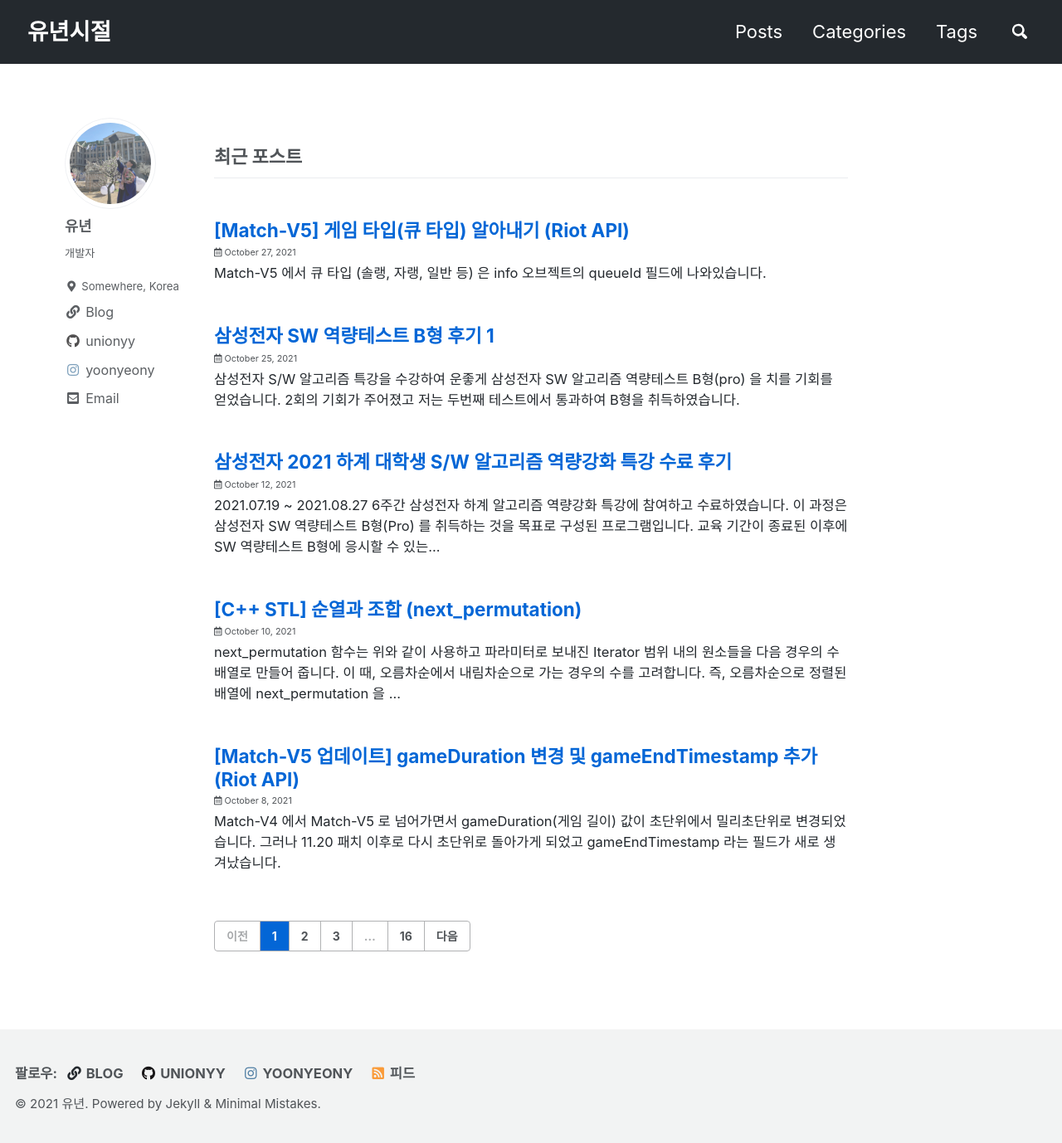
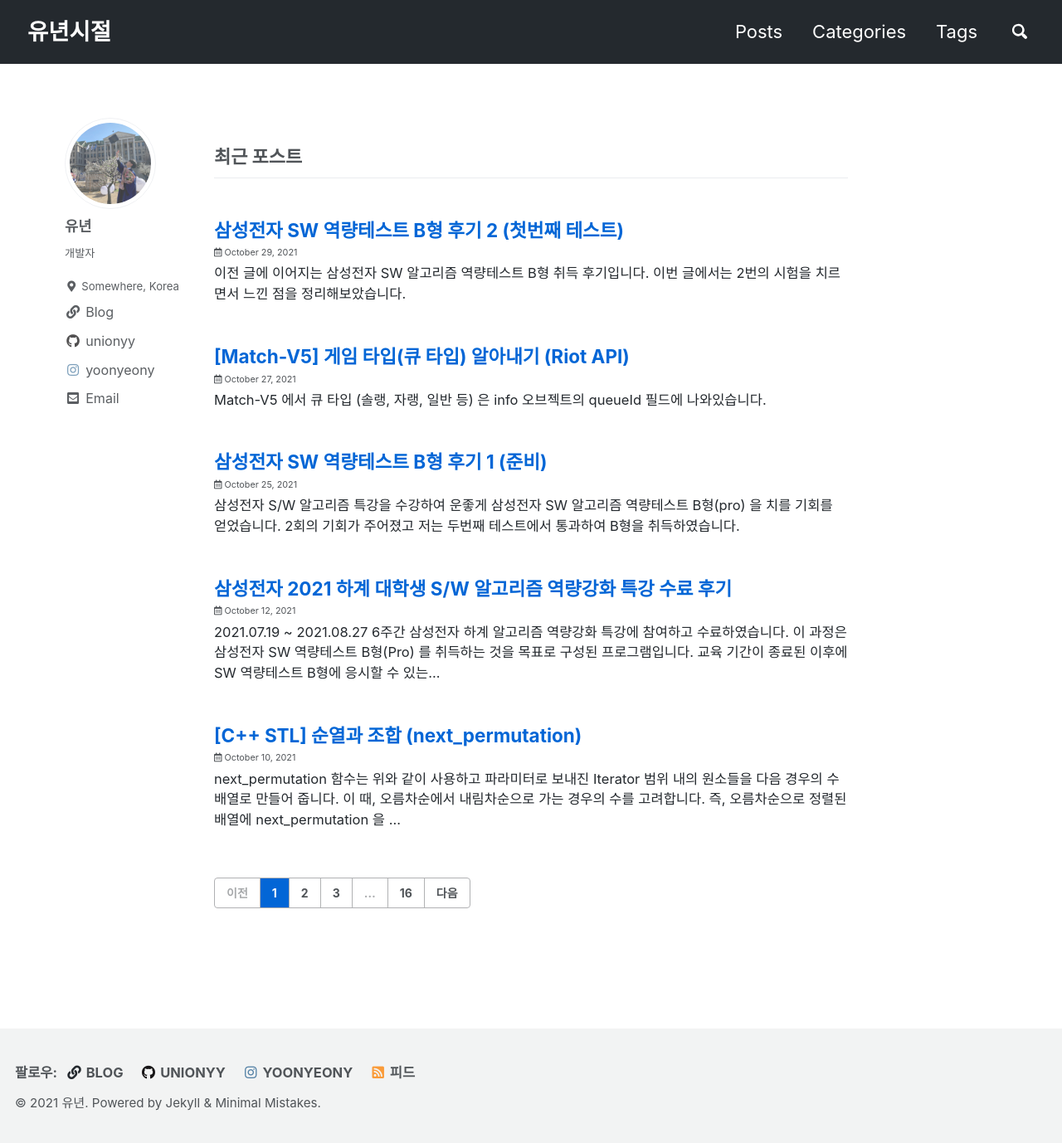
Before and after one commit to unionyy/blog, a Jekyll site: the page built from index.html, in a window 1280 px wide and 1378 px high. Shown: the whole window at 83% size. Built offline with Jekyll 4.4.1, drawn with Linux system fonts in a browser that asks for light colours; cached includes are drawn as plain includes; a script that is not in the unit is left out; the list of posts is cut into pages by our own code; comment, search, counter and statistics services are not loaded; some of the changed lines change nothing that is shown.

Commit message:
post: samsung b 2

```diff
--- a/_posts/2021-10-25-study-samsung-b.md
+++ b/_posts/2021-10-25-study-samsung-b.md
@@ -1,5 +1,5 @@
 ---
-title: "삼성전자 SW 역량테스트 B형 후기 1"
+title: "삼성전자 SW 역량테스트 B형 후기 1 (준비)"
 excerpt_separator: "<!--more-->"
 layout: single
 date: 2021-10-25T16:05:30+09:00
--- /dev/null
+++ b/_posts/2021-10-29-study-samsug2.md
@@ -0,0 +1,80 @@
+---
+title: "삼성전자 SW 역량테스트 B형 후기 2 (첫번째 테스트)"
+excerpt_separator: "<!--more-->"
+layout: single
+date: 2021-10-29T15:25:30+09:00
+categories:
+  - Study
+tags:
+  - Review
+  - Algorithm
+  - Samsung
+permalink: /study/samsungb2/
+---
+---
+
+이전 글에 이어지는 삼성전자 SW 알고리즘 역량테스트 B형 취득 후기입니다. 이번 글에서는 2번의 시험을 치르면서 느낀 점을 정리해보았습니다.
+<!--more-->
+
+삼성전자 SW 알고리즘 역량강화 특강에 참가하여 2번의 B형 테스트를 치를 수 있는 기회를 얻었습니다. 현재 코로나로 인해 상시 테스트가 계속 미뤄지고있는 것으로 알고 있는데, 정말 좋은 기회를 얻었습니다.
+
+## B형 테스트
+이번 테스트는 최초로 비대면으로 진행되었다고 합니다. VDI (가상 데스크탑) 을 이용하여 대면 시험과 거의 동일한 환경에서 테스트가 진행되었습니다.
+
+인터넷 접속은 불가능하고 VDI에 설치된 IDE (Visual Studio, Pycharm, Eclipse) 만을 이용할 수 있습니다. 대면시험과 동일한 환경에 화상 감독으로만 변경되었다고 생각하시면 됩니다.
+
+앞으로 테스트가 어떤 형태로 진행될 지는 모르겠지만 비대면 시험도 괜찮다고 느꼈습니다. 본인이 익숙한 장소에서 익숙한 장비(모니터, 키보드) 로 시험을 치를 수 있고, 직접 왔다갔다하는 번거로움이 없어서 좋았습니다!
+
+{% include ad-contents.html %}
+
+## 8월 21일 첫시험
+첫 시험은 사실 별로 긴장을 하지 않고 봤습니다. 실전문제 몇문제를 풀어본 상태였고 한번의 기회가 더 있었기에 가벼운 마음으로 임했습니다. 심지어 필기할 펜과 종이도 준비하지 않았습니다. (메모장 앱을 사용하였습니다.)
+
+다소 자만하여 시험에 임했고, 결과적으로는 제대로 당했습니다...
+
+시험 문제를 봤을 때 첫 느낌은 "너무 쉬운데...?' 였습니다. 그러나 제약사항을 보고 B형 시험이 테스트하고 싶어하는 것이 무엇인지 깨달았습니다. A형에서는 볼 수 없는 엄청난 사이즈의 제약사항 (1억, 10억...) 을 보았고 어떻게 풀어야할 지 생각해 보았습니다.
+
+문제 자체는 언젠가 한번쯤 접했을 법한 심플한 문제였습니다. 그러나 사이즈 제약이 커서 효율적으로 동작시키는 것이 관건인 문제였습니다.
+
+배열을 사용하는 것은 당연히 불가능하고, 저는 세개의 링크드 리스트를 만들어 서로 연관시키는 방식으로 알고리즘을 설계했습니다. 배드 케이스에서는 시간초과가 날 수 있으나 더 효율적인 방식은 존재하지 않는다고 판단하였습니다.
+
+설계한 대로 구현하던 도중, 링크드리스트를 3개 대신 2개만 이용하여 풀면 코드가 더 간결해질 것이라고 생각했습니다. 2개로 푸나 3개로 푸나 배드케이스는 같아서 시간복잡도에서 손해를 보지 않을 것이라고 생각했습니다. (이게 큰 실수였습니다.)
+
+그래서 구현 도중 설계를 바꾸었고 그대로 구현을 끝마쳤습니다. 테스트 결과 애매한 시간이 나왔고, 테스트 케이스를 하나씩 체크해보며 어디에서 시간이 많이 소모되는지 확이하였습니다.
+
+25개의 테스트 케이스 중에서 단 하나의 케이스만 과도하게 시간이 오래 걸리는 것을 확인했습니다. 해당 테스트 케이스를 분석해보았고, 처음 설계했던 대로 3개의 링크드 리스트로 구현했어야 했음을 깨달았습니다.
+
+그러나 코드의 큰 틀을 바꾸기엔 이미 시간이 너무 지나버렸고, 결국 그대로 제출할 수밖에 없었습니다.
+
+운이 정말 좋지 않는 이상 통과할 수 없을 것이라고 생각했고, 역시나 이번 테스트에서는 통과하지 못했습니다.
+
+{% include ad-contents.html %}
+
+## 느낀점
+첫 시험을 치르면서 느낀점이 많았습니다.
+
+### 자만하지 말자
+처음 보는 시험을 너무 쉽게 생각했던 것 같습니다. 다음 시험은 제대로 준비하고 진지하게 임해야겠다고 생각했습니다.
+
+### 배드 케이스 & 엣지 케이스
+제가 처음에 설계했던 알고리즘과 중간에 바꾼 알고리즘의 배드 케이스 시간복잡도는 같았습니다. 그러나 실제로 배드 케이스는 아주 특수한 저격성 시나리오에서만 발생하게 됩니다. 일반적으로 그런 시나리오는 주어지지 않는다고 봅니다.
+
+일반적인 시나리오에서는 바꾼 구조가 살짝 비효율적이나 시간복잡도는 같았습니다. 둘 다 충분히 통과할 수 있을 만한 시간복잡도를 가집니다.
+
+그러나 문제는 엣지 케이스에서 발생했습니다. 처음 설계했던 구조에서는 엣지 케이스에서도 일반적인 케이스와 비슷한 시간 복잡도를 가졌습니다. 그러나 두번째 구조에서는 엣지 케이스의 경우에 배드 케이스와 동일한 시간복잡도를 가졌습니다.
+
+가능한 시나리오를 생각해보고 여러가지 형태의 테스트 케이스에 대해서 생각해 보아야합니다. 이때, 일부러 저격하지 않는 이상 발생하지 않는 시나리오는 배제하여도 무방합니다.
+
+### 구현 도중 설계를 바꿀 경우
+만약 제가 중간에 설계를 바꾸지 않았다면 테스트를 통과할 수 있었을 것입니다. 그러나 구현 도중 설계를 바꿔야하는 상황은 빈번하게 발생합니다.
+
+설계한 대로 100% 구현할 수 있는 상황은 거의 없습니다. 따라서 구현 도중 설계를 바꿔야할 상황이 오면 다시 설계 단계로 돌아가 신중히 생각해보는 과정을 거쳐야합니다.
+
+제가 설계를 바꿔야겠다고 생각하고 잠시 구현을 멈추고 다시 설계하면서 여러 케이스에 대해 신중히 고민했다면 이번과 같은 실수는 발생하지 않았을 것입니다.
+
+급하게 코드를 작성하지 않고 신중히 생각하면서 문제를 풀어나가는 자세가 필요합니다.
+
+## 8월 27일 두번째 시험
+첫번째 시험에서 많은 것을 느끼고 두번째 시험은 제대로 준비하고 제대로 치렀습니다.
+
+이에 대한 내용은 다음 글로 남기겠습니다.
```
